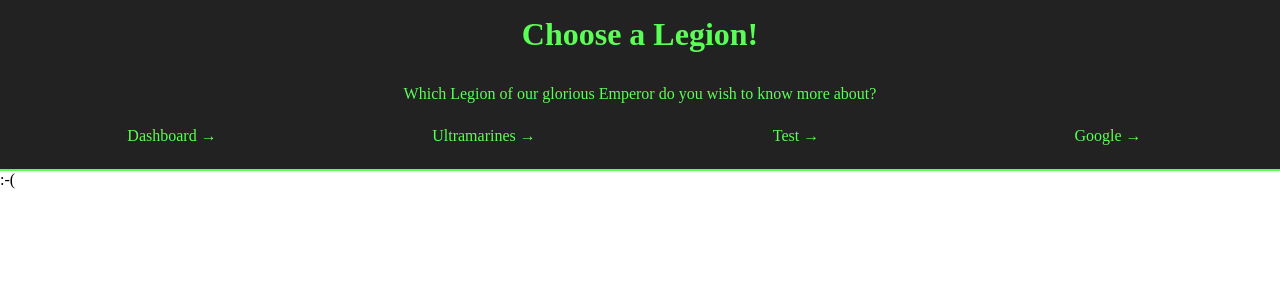
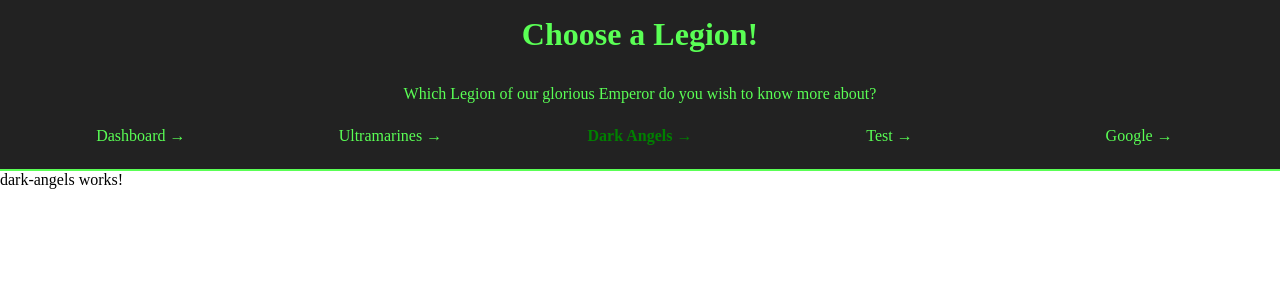
Before and after one commit to flaggton/ng-website, an Angular app: page /dark-angels in a window 1280 px wide. Shown: the top 300 px of the page. Built offline with nearby package versions, Linux system fonts and the light colour scheme.

Commit message:
impl dark-angels Component

```diff
--- a/src/app/app.routes.ts
+++ b/src/app/app.routes.ts
@@ -3,11 +3,13 @@ import { DashboardComponent } from './dashboard/dashboard/dashboard.component';
 import { TestComponent } from './test/test/test.component';
 import { ErrorpageComponent } from './errorpage/errorpage/errorpage.component';
 import { UltramarinesComponent } from './ultramarines/ultramarines/ultramarines.component';
+import { DarkAngelsComponent } from './dark-angels/dark-angels/dark-angels.component';
 
 export const routes: Routes = [
     {path: '', redirectTo: 'dashboard', pathMatch: 'full'},
     {path: 'dashboard', component: DashboardComponent},
+    {path: 'ultramarines', component: UltramarinesComponent},
+    {path: 'dark-angels', component: DarkAngelsComponent},
     {path: 'test', component: TestComponent},
-    {path: 'ultramarines', component: UltramarinesComponent},
     {path: '**', component: ErrorpageComponent},
 ];
--- /dev/null
+++ b/src/app/dark-angels/dark-angels/dark-angels.component.html
@@ -0,0 +1 @@
+<p>dark-angels works!</p>
--- a/src/app/shared/navigation/navigation.component.html
+++ b/src/app/shared/navigation/navigation.component.html
@@ -3,8 +3,8 @@
 <nav>
     <a routerLink="/dashboard" routerLinkActive="active">Dashboard</a>
     <a routerLink="/ultramarines" routerLinkActive="active">Ultramarines</a>
-    <!--<a href="../dark-angels/dark-angels.html">Dark Angels</a>
-    <a href="../blood-angels/blood-angels.html">Blood Angels</a>
+    <a routerLink="/dark-angels" routerLinkActive="active">Dark Angels</a>
+    <!--<a href="../blood-angels/blood-angels.html">Blood Angels</a>
     <a href="../iron-hands/iron-hands.html">Iron Hands</a>
     <a href="../imperial-fists/imperial-fists.html">Imperial Fists</a>
     <a href="../space-wolves/space-wolves.html">Space Wolves</a>
```
Also changed, not shown: src/app/dark-angels/dark-angels/dark-angels.component.ts (added, +12 -0 lines), src/app/dark-angels/dark-angels/dark-angels.component.scss (added).
